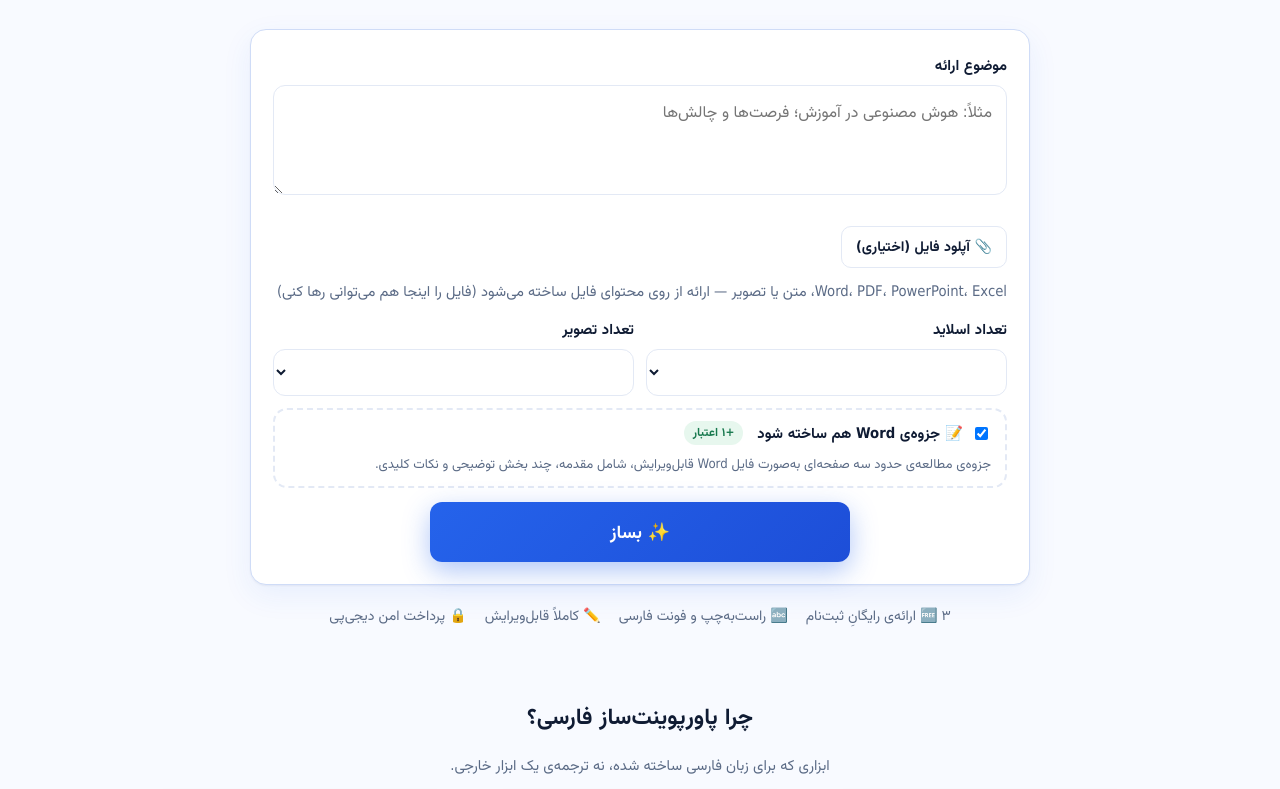
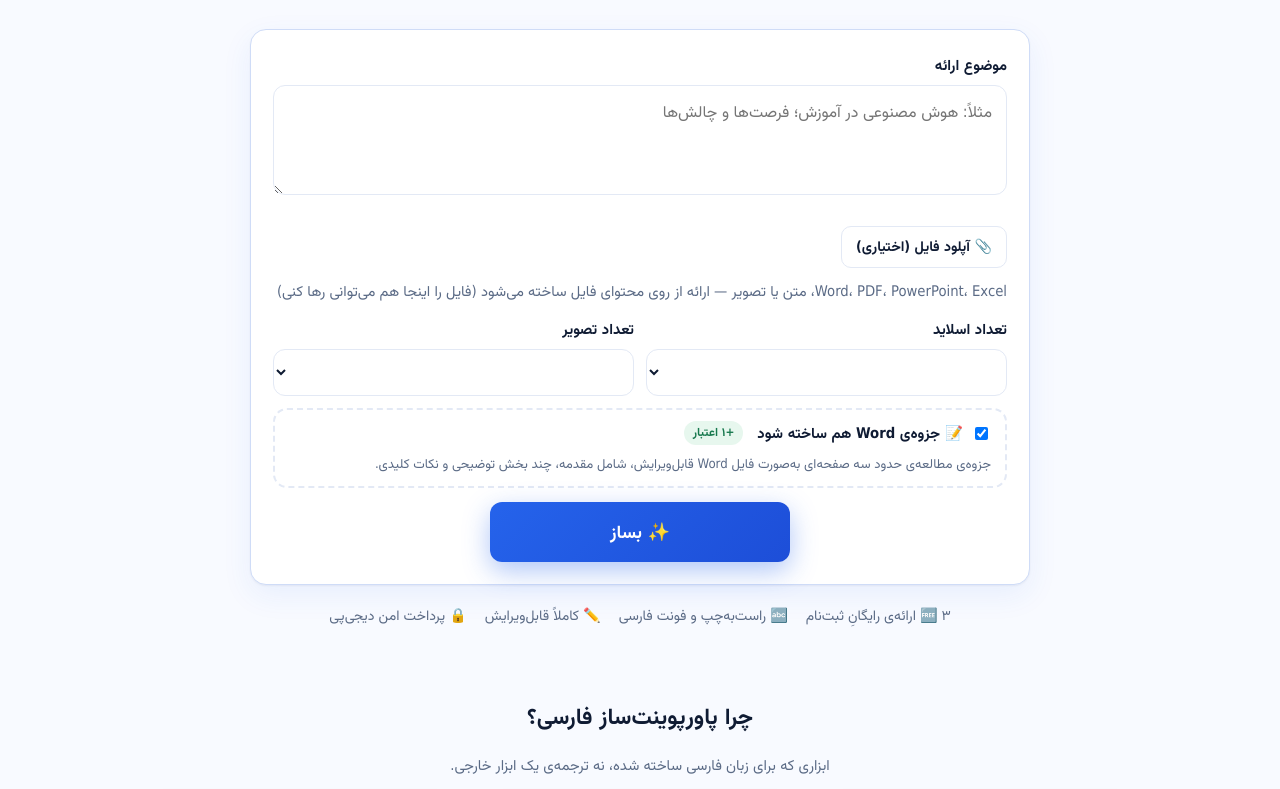
Before and after one commit to akhavan5/persian-ppt-bot, a website: page public/index.html in a window 1280 px wide. Shown: the part 308-1097 px from the top of the page. Drawn offline with Linux system fonts and the light colour scheme; no server answers.

Commit message:
Add files via upload

```diff
--- a/public/index.html
+++ b/public/index.html
@@ -148,7 +148,7 @@ textarea{min-height:110px;resize:vertical}
 .trust{display:flex;gap:18px;justify-content:center;flex-wrap:wrap;color:var(--muted);font-size:.88rem;margin:10px 0 30px}
 @media(max-width:560px){.trust{display:grid;grid-template-columns:1fr 1fr;gap:10px 8px;justify-items:start;padding:0 6px}.trust span{white-space:nowrap}}
 #upHint{text-wrap:pretty}
-#go{padding:14px 48px;font-size:1.12rem;min-width:420px;max-width:100%}
+#go{padding:14px 48px;font-size:1.12rem;min-width:300px;max-width:100%}
 @media(max-width:560px){#go{width:100%;min-width:0;padding-inline:20px}}
 .bar{height:6px;border-radius:99px;background:var(--soft);overflow:hidden;margin:14px 0 4px}
 .bar::after{content:"";display:block;height:100%;width:35%;border-radius:99px;background:linear-gradient(90deg,var(--primary),var(--primary-2));animation:slide 1.4s ease-in-out infinite}
```
